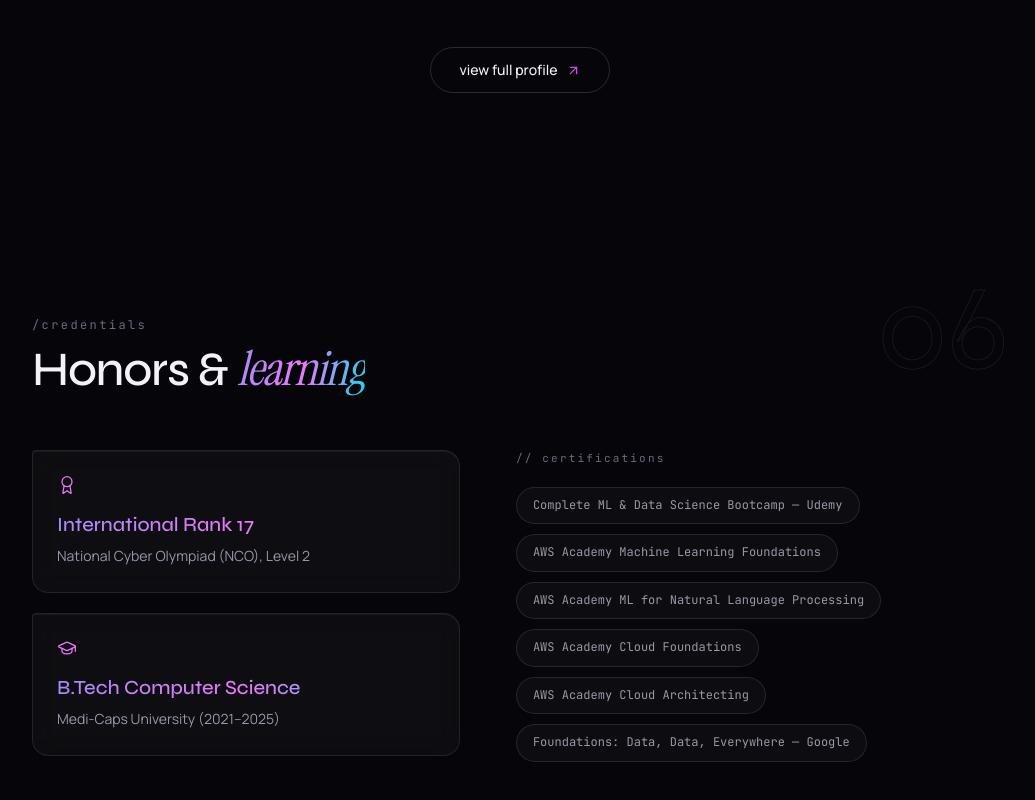
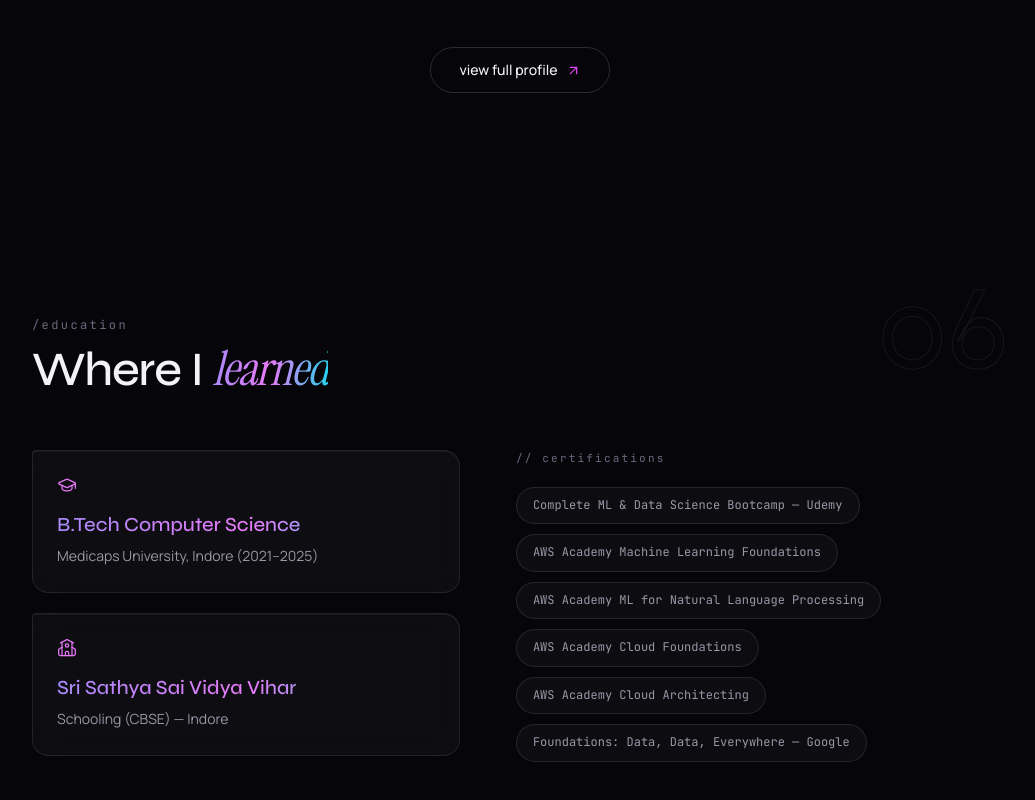
Before and after one commit to nityasolanki/portfolio, a Next.js app: page / in a window 1280 px wide. Shown: the part 5306-6106 px from the top of the page, without its empty margins (120-1155 px from the left). Built offline with nearby package versions, Linux system fonts and the light colour scheme.

Commit message:
Credentials → education: drop olympiad rank, add school, fix Medicaps spelling
- Section reframed as 'Where I learned': degree + Sri Sathya Sai Vidya Vihar
- achievements data renamed to education
- Medicaps University without hyphen

```diff
--- a/src/components/sections/Credentials.tsx
+++ b/src/components/sections/Credentials.tsx
@@ -1,17 +1,16 @@
-import { Award, GraduationCap } from "lucide-react";
-import { achievements, certifications } from "@/data/portfolio";
+import { GraduationCap, School } from "lucide-react";
+import { education, certifications } from "@/data/portfolio";
 import { SectionHeading } from "@/components/ui/SectionHeading";
 import { Stagger, StaggerItem } from "@/components/motion/Stagger";
 import { Reveal } from "@/components/motion/Reveal";
 import { Chip } from "@/components/ui/Chip";
 
-const icons = [Award, GraduationCap];
+const icons = [GraduationCap, School];
 
 /*
- * Certifications and achievements merged into one strip: achievements
- * get the weight (glass cards, aurora title), certs read as a compact
- * pill texture — six entry-level certs shouldn't outrank one
- * international olympiad rank.
+ * Education and certifications in one strip: degree and school get
+ * glass cards with aurora titles, certs read as a compact pill
+ * texture beside them — coursework shouldn't outweigh education.
  */
 export function Credentials() {
   return (
@@ -19,26 +18,26 @@ export function Credentials() {
       <div className="mx-auto w-full max-w-5xl px-6">
         <SectionHeading
           number="06"
-          eyebrow="credentials"
-          title="Honors &"
-          accent="learning"
+          eyebrow="education"
+          title="Where I"
+          accent="learned"
         />
 
         <div className="grid gap-10 md:grid-cols-[1fr_1.15fr] md:gap-14">
           <Stagger className="space-y-5">
-            {achievements.map((a, i) => {
+            {education.map((entry, i) => {
               const Icon = icons[i % icons.length];
               return (
                 <StaggerItem
-                  key={a.title}
+                  key={entry.title}
                   className="glass block rounded-2xl rounded-tl-sm p-6"
                 >
                   <Icon size={20} strokeWidth={1.5} className="text-fuchsia-soft" />
                   <p className="text-aurora mt-4 font-display text-xl font-medium">
-                    {a.title}
+                    {entry.title}
                   </p>
                   <p className="mt-1.5 text-sm leading-relaxed text-fg-muted">
-                    {a.detail}
+                    {entry.detail}
                   </p>
                 </StaggerItem>
               );
--- a/src/data/portfolio.ts
+++ b/src/data/portfolio.ts
@@ -271,13 +271,13 @@ export const certifications = [
   "Foundations: Data, Data, Everywhere — Google",
 ] as const;
 
-export const achievements = [
+export const education = [
   {
-    title: "International Rank 17",
-    detail: "National Cyber Olympiad (NCO), Level 2",
+    title: "B.Tech Computer Science",
+    detail: "Medicaps University, Indore (2021–2025)",
   },
   {
-    title: "B.Tech Computer Science",
-    detail: "Medi-Caps University (2021–2025)",
+    title: "Sri Sathya Sai Vidya Vihar",
+    detail: "Schooling (CBSE) — Indore",
   },
 ] as const;
```
